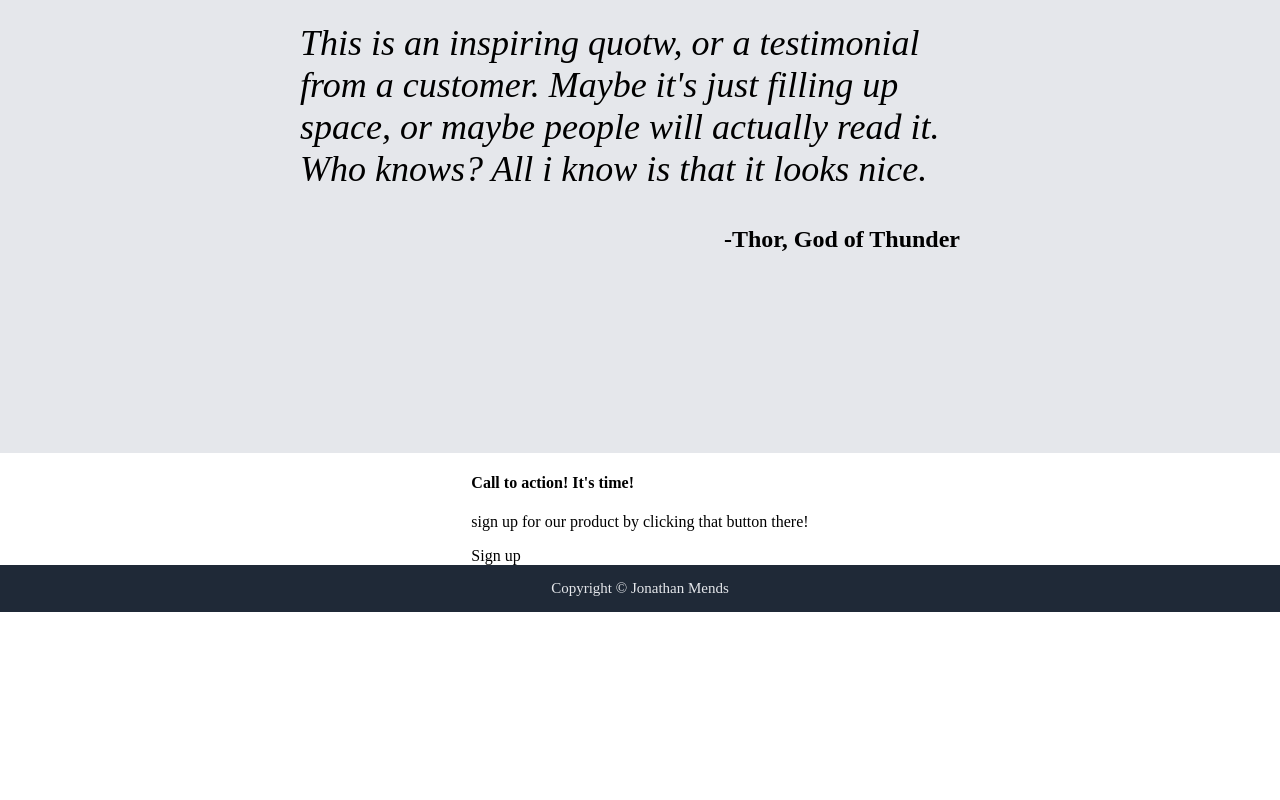
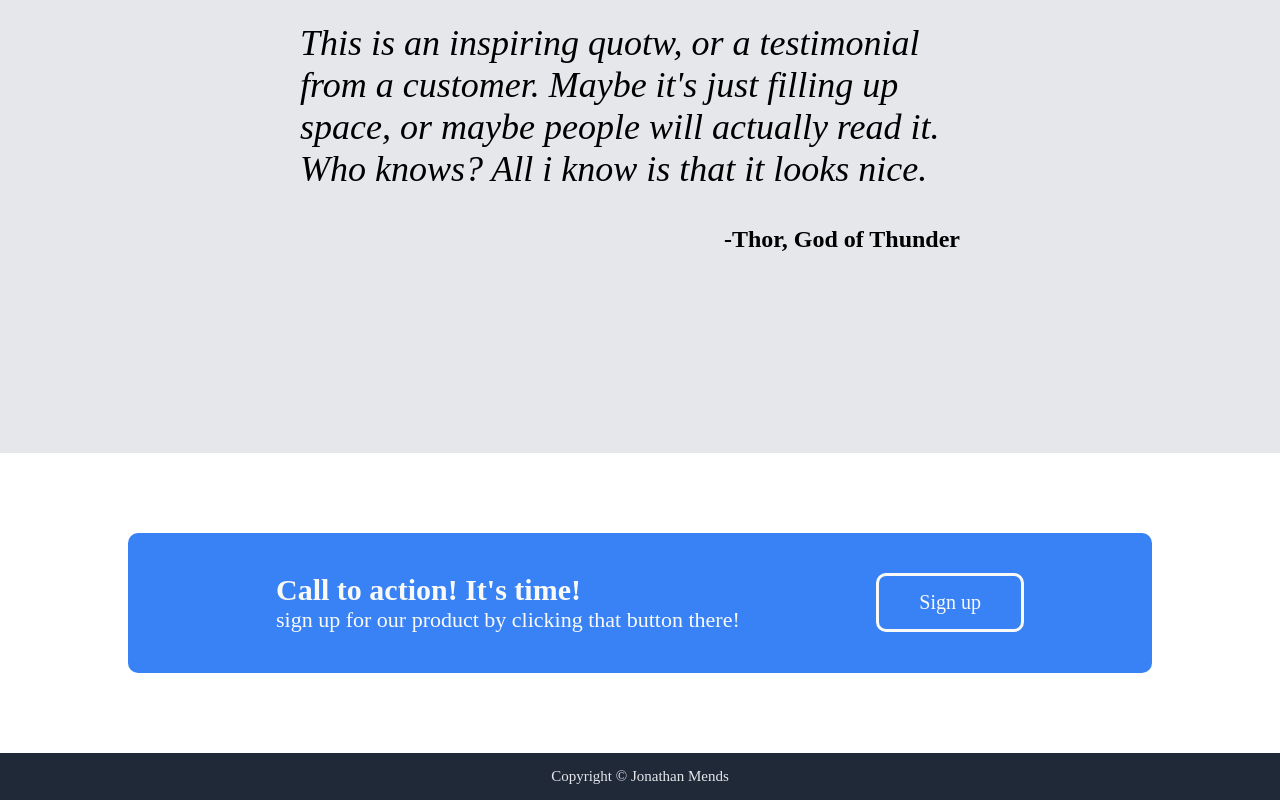
Before and after one commit to Jmends/Landing-Page, a plain HTML site: page index.html in a window 1280 px wide. Shown: the part 1032-1832 px from the top of the page. Before the commit the page ends 1760 px from the top, so only its background shows below. Drawn offline with Linux system fonts and the light colour scheme.

Commit message:
finished the contact section

```diff
--- a/style.css
+++ b/style.css
@@ -92,7 +92,50 @@ body {
 
 
 
+.contact{
+    display: flex;
+    margin: 80px 10%;
+    background-color: #3882f6;
+    align-self: stretch;
+    border-radius: 10px;
+    color: #f9faf8;
+    padding: 20px 10%;
+}
+.contact-box{
+    display: flex;
+    flex-direction: row;
+    align-items: center;
+    width: 100%;
 
+}
+.contact-button{
+    margin-left: auto;
+    font-size: 20px;
+    border: 3px solid #f9faf8;
+    padding: 15px 40px;
+    border-radius: 10px;
+    cursor: pointer;
+}
+.contact-button:hover{
+    background-color: white;
+    color: black;
+}
+
+.call-to-action{
+    display: flex;
+    flex-direction: column;
+    margin: 20px 20px;
+}
+.call-to-action h4{
+    font-size: 30px;
+    font-weight: 900;
+    margin: 0px;
+}
+.call-to-action p{
+    font-size: 22px;
+    font-weight: 500;
+    margin: 0px;
+}
 
 .quote {
     display: flex;
```
